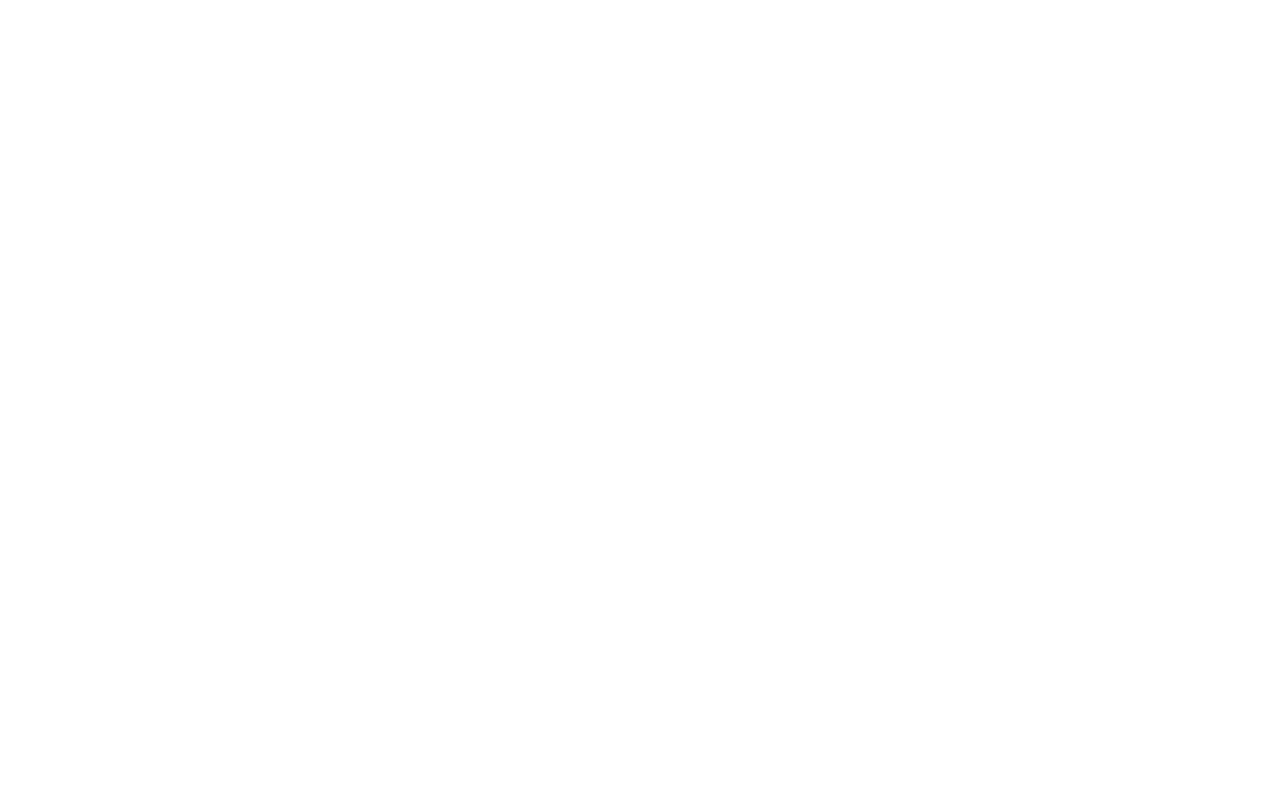
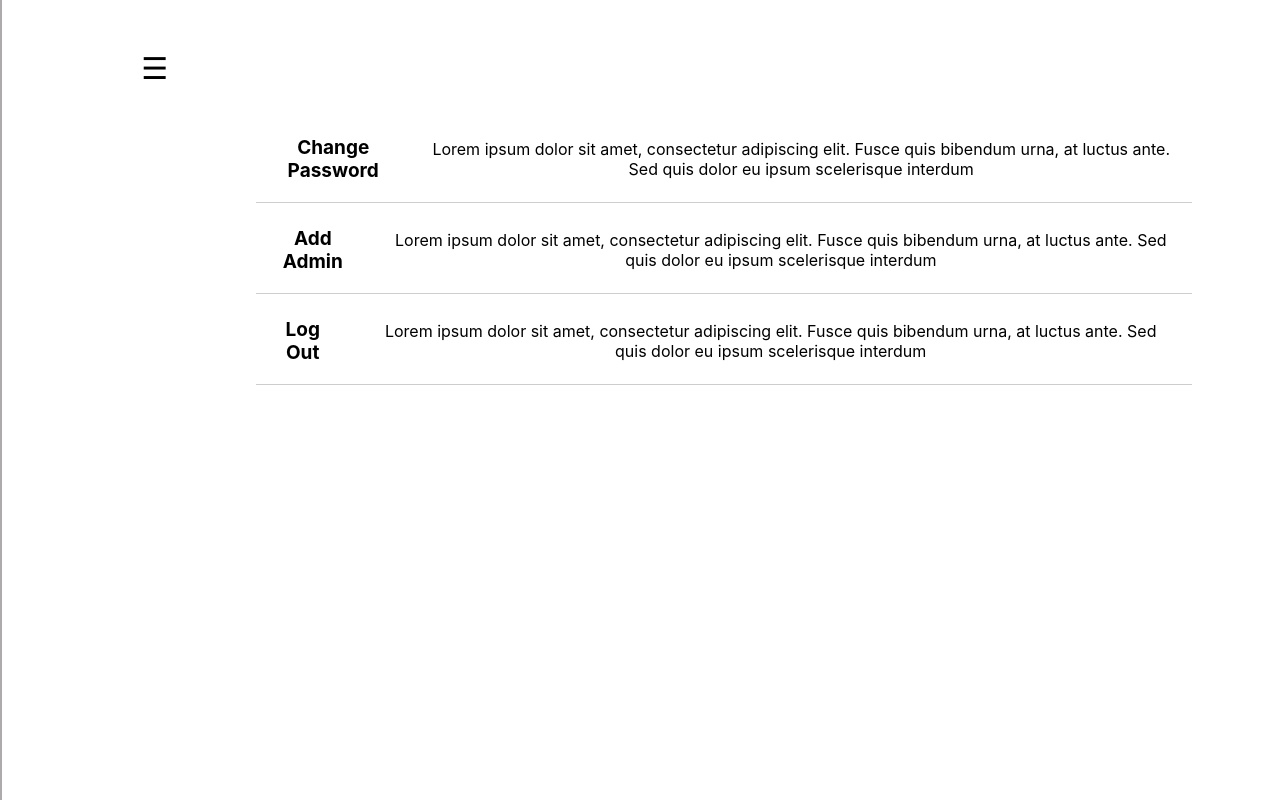
Before and after one commit to FranzGuanaco/ManagementApp, a React (Create React App) app in the folder management-app/: page /Parameters in a window 1280 px wide. Before the commit this address had no page. Built offline with nearby package versions, Linux system fonts and the light colour scheme.

Commit message:
parameters interface done

```diff
--- a/management-app/src/App.js
+++ b/management-app/src/App.js
@@ -10,6 +10,7 @@
 import NewProject from './Interface/NewProject';
 import Staffing from './Interface/Staffing';
 import Mail from './Interface/Mail';
+import Parameters from './Interface/Parameters';
 
 function App() {
 
@@ -27,6 +28,7 @@
         <Route path='/NewProject' exact element={<NewProject/>} />
         <Route path='/Mail' exact element={<Mail/>} />
         <Route path='/Staffing' exact element={<Staffing/>} />
+        <Route path='/Parameters' exact element={<Parameters/>} />
       </Routes>
       </BrowserRouter>
       </div>
--- a/management-app/src/Box/BoxPattern.css
+++ b/management-app/src/Box/BoxPattern.css
@@ -86,28 +86,3 @@
   height: 10px;
   background-color: #00cc00;
   }
-
-
-  .circle-arrow {
-    width: 40px;
-    height: 40px;
-    border-radius: 50%;
-    background-color: #ccc;
-    display: flex;
-    justify-content: center;
-    align-items: center;
-    position: relative;
-  }
-
-  .arrow {
-    width: 4;
-    height: 10px;
-    border-top: 10px solid transparent;
-    border-bottom: 10px solid transparent;
-    border-left: 20px solid #fff;
-    position: absolute;
-    top: 25%;
-
-    right: -18px;
-    transform: translateY(-50%);
-  }
--- a/management-app/src/Box/BoxStaffing.js
+++ b/management-app/src/Box/BoxStaffing.js
@@ -5,10 +5,7 @@
   return (
 
     <div className="staffing-container"
-        style={{
-            marginLeft: "30%",
 
-        }}
     >
 
 
--- /dev/null
+++ b/management-app/src/Interface/Parameters.js
@@ -0,0 +1,53 @@
+import React, { Component } from 'react';
+import '../Style/ParametersStyle.css'
+import AlignMenuShorter from '../Menu/AlignMenuShorter';
+
+class Parameters extends Component {
+    constructor(props) {
+        super(props);
+
+      }
+  render() {
+    return (
+      <div className="staffing">
+        <div className='menu-right'>
+          <AlignMenuShorter
+            bottom="40px"
+            buttonText="Project"
+            links="/"
+            buttonText1="Staffing"
+            links1="/"
+            buttonText2="Calendar"
+            links2="/"
+            buttonText3="Finance"
+            links3="/"
+            buttonText4="Vacancy"
+            links4="/"
+            buttonText5="Mail"
+            links5="/"
+          />
+        </div>
+        <div class="Paramcontainer">
+      <div class="OptionTitle">Change Password</div>
+      <div class="OptionText">{this.props.text || Parameters.defaultProps.text}</div>
+    </div>
+
+    <div class="Paramcontainer">
+      <div class="OptionTitle">Add Admin</div>
+      <div class="OptionText">{this.props.text || Parameters.defaultProps.text}</div>
+    </div>
+
+    <div class="Paramcontainer">
+      <div class="OptionTitle">Log Out</div>
+      <div class="OptionText">{this.props.text || Parameters.defaultProps.text}</div>
+    </div>
+      </div>
+    );
+  }
+}
+
+Parameters.defaultProps = {
+    text: 'Lorem ipsum dolor sit amet, consectetur adipiscing elit. Fusce quis bibendum urna, at luctus ante. Sed quis dolor eu ipsum scelerisque interdum',
+  }
+
+export default Parameters;
--- a/management-app/src/Interface/Staffing.js
+++ b/management-app/src/Interface/Staffing.js
@@ -26,9 +26,9 @@
         <div className='menu-right'>
           <AlignMenuShorter
             bottom="40px"
-            buttonText="Project"
-            links="/"
-            buttonText1="Staffing"
+            buttonText="Homepage"
+            links="/Homepage"
+            buttonText1="Project"
             links1="/"
             buttonText2="Calendar"
             links2="/"
@@ -45,10 +45,10 @@
           <div className="circle-arrow" onClick={this.switchProject}>
             <div className="arrow"></div>
           </div>
-        </div>
+
 
         <BoxStaffing />
-
+        </div>
         <div style={{ display: 'flex', alignItems: 'center', marginLeft: '30%' }}>
           <div style={{ marginRight: '10%' }}>
             <OptionBtn />
--- /dev/null
+++ b/management-app/src/Style/ParametersStyle.css
@@ -0,0 +1,26 @@
+.Paramcontainer {
+    display: flex;
+    width: 70%;
+    margin-left: 20%;
+    flex-direction: row;
+    justify-content: space-between;
+    align-items: center;
+    padding: 20px;
+    border-bottom: 1px solid rgb(205, 205, 205);
+    margin-bottom: 4px;
+    cursor: pointer; /* Ajoute un curseur pointer pour indiquer qu'il est clickable */
+  }
+  .Paramcontainer:hover {
+    background-color: #f5f5f5;
+  }
+  /* Style pour les titres */
+  .OptionTitle {
+    font-size: 19px;
+    font-weight: bold;
+    margin-right: 40px;
+  }
+
+  /* Style pour les textes */
+  .OptionText {
+    font-size: 16px;
+  }
```
